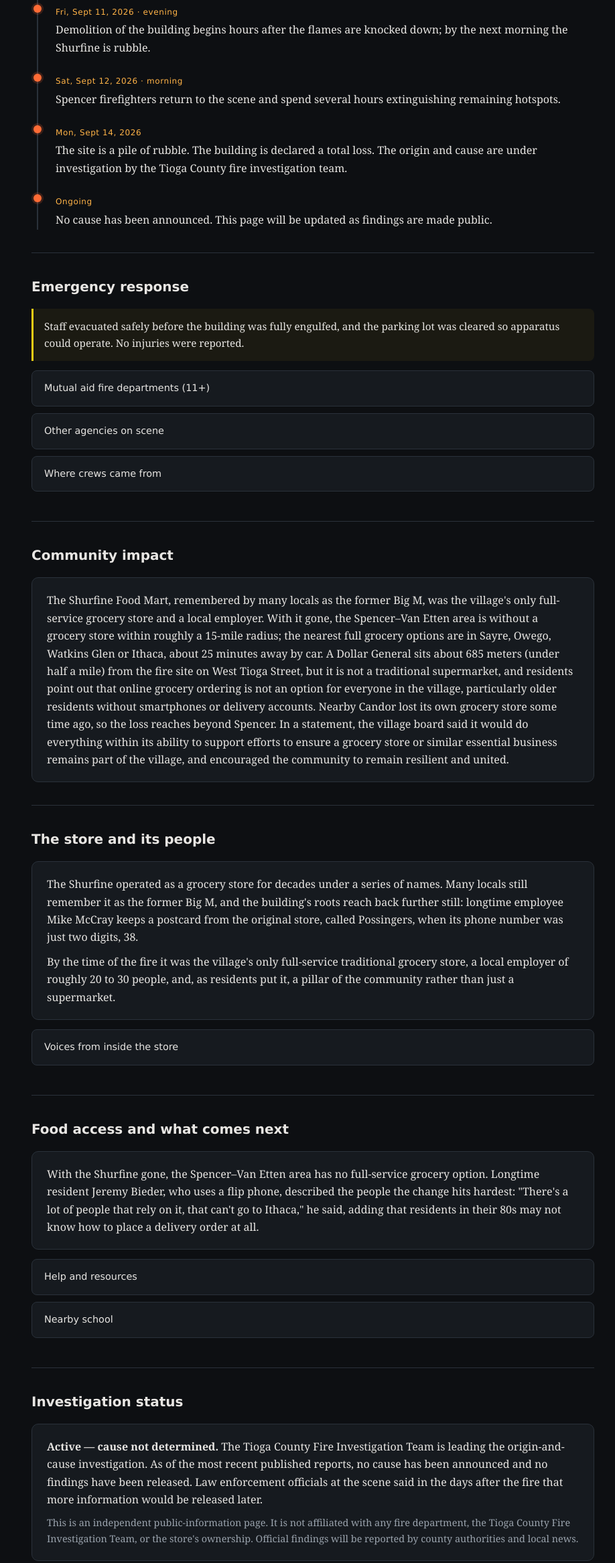
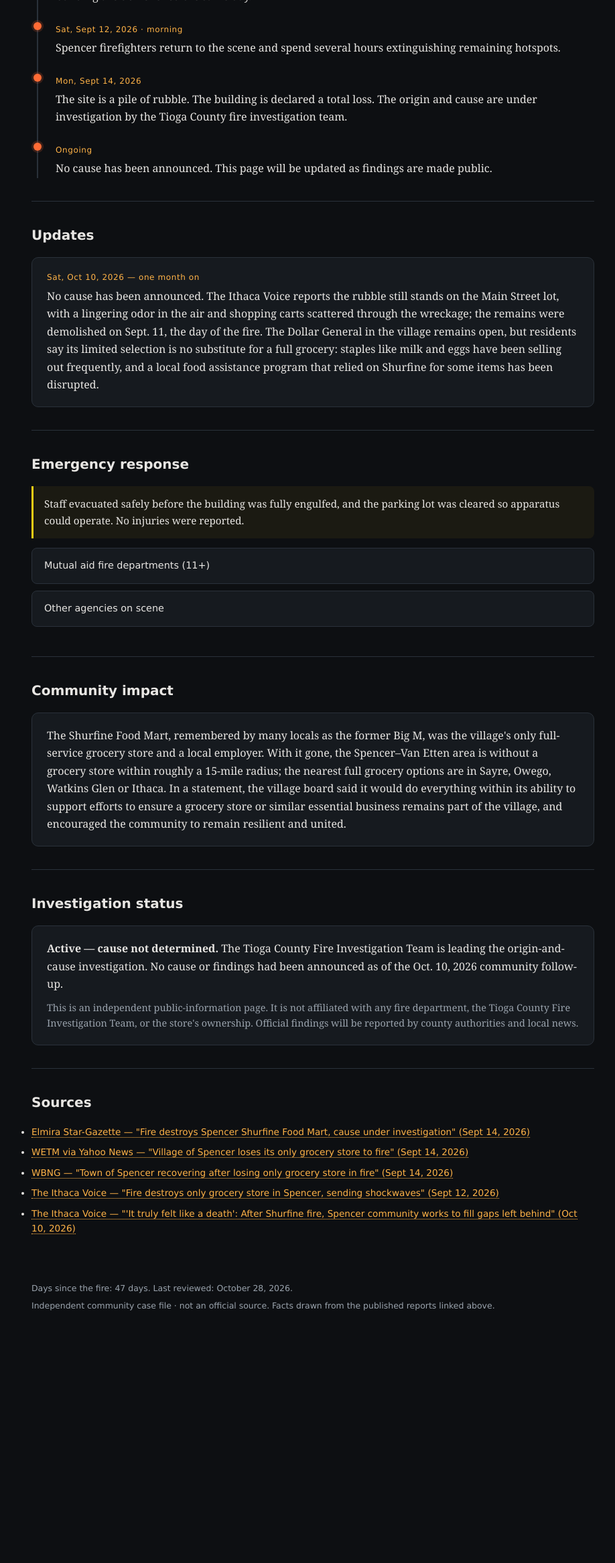
Before and after one commit to Zephplays134/spencer-ny-store-fire-investigation, a plain HTML site: page index.html in a window 1280 px wide. Shown: the part 1106-3440 px from the top of the page at 67% size, without its empty margins (173-1091 px from the left). After the commit the page ends 3107 px from the top, so only its background shows below. Drawn offline with Linux system fonts and the light colour scheme.

Commit message:
Add Oct 10 update: aftermath status, demolition note, new source

```diff
--- a/index.html
+++ b/index.html
@@ -35,6 +35,9 @@
 .timeline li::before{content:"";position:absolute;left:-7px;top:4px;width:12px;height:12px;border-radius:50%;background:var(--accent);box-shadow:0 0 0 3px rgba(255,107,53,.18)}
 .t-when{font-family:Verdana,Arial,sans-serif;font-size:.75rem;color:var(--accent2);letter-spacing:.05em}
 .timeline p{margin-top:2px}
+.update{margin-bottom:16px}
+.update:last-child{margin-bottom:0}
+.u-when{font-family:Verdana,Arial,sans-serif;font-size:.75rem;color:var(--accent2);letter-spacing:.05em;margin-bottom:4px}
 .acc{border:1px solid var(--line);border-radius:8px;background:var(--panel);margin-bottom:10px;overflow:hidden}
 .acc button{all:unset;display:block;width:100%;padding:14px 18px;cursor:pointer;font-family:Verdana,Arial,sans-serif;font-size:.9rem;color:var(--text)}
 .acc button::after{content:"+";float:right;color:var(--accent);font-weight:700}
@@ -84,12 +87,19 @@
     <h2>Timeline</h2>
     <ul class="timeline">
       <li><span class="t-when">Fri, Sept 11, 2026 · shortly before 12:30 p.m.</span><p>Units from the Spencer Fire Department respond to a reported structure fire at 15 N. Main St. in the village. Flames are soon visible through the roof.</p></li>
-      <li><span class="t-when">Fri, Sept 11, 2026 · afternoon</span><p>Store employees evacuate the building safely and move vehicles out of the parking lot to give first responders room to operate. Crews from eleven area departments fight the blaze.</p></li>
-      <li><span class="t-when">Fri, Sept 11, 2026 · evening</span><p>Demolition of the building begins hours after the flames are knocked down; by the next morning the Shurfine is rubble.</p></li>
+      <li><span class="t-when">Fri, Sept 11, 2026 · afternoon</span><p>Store employees evacuate the building safely and move vehicles out of the parking lot to give first responders room to operate. Crews from eleven area departments fight the blaze. The remains of the building are demolished the same day.</p></li>
       <li><span class="t-when">Sat, Sept 12, 2026 · morning</span><p>Spencer firefighters return to the scene and spend several hours extinguishing remaining hotspots.</p></li>
       <li><span class="t-when">Mon, Sept 14, 2026</span><p>The site is a pile of rubble. The building is declared a total loss. The origin and cause are under investigation by the Tioga County fire investigation team.</p></li>
       <li><span class="t-when">Ongoing</span><p>No cause has been announced. This page will be updated as findings are made public.</p></li>
     </ul>
+  </section>
+
+  <section id="updates">
+    <h2>Updates</h2>
+    <div class="card update">
+      <div class="u-when">Sat, Oct 10, 2026 — one month on</div>
+      <p>No cause has been announced. The Ithaca Voice reports the rubble still stands on the Main Street lot, with a lingering odor in the air and shopping carts scattered through the wreckage; the remains were demolished on Sept. 11, the day of the fire. The Dollar General in the village remains open, but residents say its limited selection is no substitute for a full grocery: staples like milk and eggs have been selling out frequently, and a local food assistance program that relied on Shurfine for some items has been disrupted.</p>
+    </div>
   </section>
 
   <section id="response">
@@ -103,55 +113,17 @@
       <button type="button" onclick="toggleAcc(this)">Other agencies on scene</button>
       <div class="panel"><p>Bangs Ambulance, New York State Electric and Gas (NYSEG), the New York State Department of Transportation, and Austin Excavating.</p></div>
     </div>
-    <div class="acc">
-      <button type="button" onclick="toggleAcc(this)">Where crews came from</button>
-      <div class="panel"><p>Responding agencies came from three counties: Tompkins, Tioga and Chemung. Smoke was visible across the small village as the fire burned.</p></div>
-    </div>
   </section>
 
   <section id="community">
     <h2>Community impact</h2>
-    <p class="card">The Shurfine Food Mart, remembered by many locals as the former Big M, was the village's only full-service grocery store and a local employer. With it gone, the Spencer–Van Etten area is without a grocery store within roughly a 15-mile radius; the nearest full grocery options are in Sayre, Owego, Watkins Glen or Ithaca, about 25 minutes away by car. A Dollar General sits about 685 meters (under half a mile) from the fire site on West Tioga Street, but it is not a traditional supermarket, and residents point out that online grocery ordering is not an option for everyone in the village, particularly older residents without smartphones or delivery accounts. Nearby Candor lost its own grocery store some time ago, so the loss reaches beyond Spencer. In a statement, the village board said it would do everything within its ability to support efforts to ensure a grocery store or similar essential business remains part of the village, and encouraged the community to remain resilient and united.</p>
-  </section>
-
-  <section id="the-store">
-    <h2>The store and its people</h2>
-    <div class="card" style="margin-bottom:14px">
-      <p>The Shurfine operated as a grocery store for decades under a series of names. Many locals still remember it as the former Big M, and the building's roots reach back further still: longtime employee Mike McCray keeps a postcard from the original store, called Possingers, when its phone number was just two digits, 38.</p>
-      <p style="margin-top:10px">By the time of the fire it was the village's only full-service traditional grocery store, a local employer of roughly 20 to 30 people, and, as residents put it, a pillar of the community rather than just a supermarket.</p>
-    </div>
-    <div class="acc">
-      <button type="button" onclick="toggleAcc(this)">Voices from inside the store</button>
-      <div class="panel">
-        <p><strong>Zach Kevan</strong>, a deli employee of about 14 months, was making a sandwich when the fire began. He and another deli worker ran toward the smell of smoke, opened the door to the loading dock, and found black smoke pouring out. The lights were off. He told someone to call 911 and began moving everyone out of the building. Hours later he watched the counter he had worked behind that morning torn down by demolition crews. "Everything is 25 minutes away to go buy a head of lettuce," he said.</p>
-        <p style="margin-top:10px"><strong>Mike McCray</strong> worked at the store for 18 of his 20 years living in Spencer and walked to work. He described the fire's speed: "It went fast. All the timbers in it are years old and all seasoned and dry. It got up into the ceiling and it was gone." He remembered the old store selling groceries and hardware, and even having a shooting range downstairs.</p>
-      </div>
-    </div>
-  </section>
-
-  <section id="access">
-    <h2>Food access and what comes next</h2>
-    <div class="card" style="margin-bottom:14px">
-      <p>With the Shurfine gone, the Spencer–Van Etten area has no full-service grocery option. Longtime resident Jeremy Bieder, who uses a flip phone, described the people the change hits hardest: "There's a lot of people that rely on it, that can't go to Ithaca," he said, adding that residents in their 80s may not know how to place a delivery order at all.</p>
-    </div>
-    <div class="acc">
-      <button type="button" onclick="toggleAcc(this)">Help and resources</button>
-      <div class="panel">
-        <p>Local outlets list help for residents affected by the loss: Catholic Charities of Tompkins/Tioga and the Spencer–Van Etten Food Cupboard. The village board has said it will do everything within its ability to support efforts to ensure a grocery store or similar essential business remains part of the village.</p>
-      </div>
-    </div>
-    <div class="acc">
-      <button type="button" onclick="toggleAcc(this)">Nearby school</button>
-      <div class="panel">
-        <p>The burning store sits just blocks from Spencer–Van Etten Middle School. Local outlet WICZ quoted Patterson, whose statement read in part, "Our hearts and thoughts are with the Shurfine staff, first responders and the Village of Spencer." No injuries were reported.</p>
-      </div>
-    </div>
+    <p class="card">The Shurfine Food Mart, remembered by many locals as the former Big M, was the village's only full-service grocery store and a local employer. With it gone, the Spencer–Van Etten area is without a grocery store within roughly a 15-mile radius; the nearest full grocery options are in Sayre, Owego, Watkins Glen or Ithaca. In a statement, the village board said it would do everything within its ability to support efforts to ensure a grocery store or similar essential business remains part of the village, and encouraged the community to remain resilient and united.</p>
   </section>
 
   <section id="investigation">
     <h2>Investigation status</h2>
     <div class="card">
-      <p><strong id="invStatus">Active — cause not determined.</strong> The Tioga County Fire Investigation Team is leading the origin-and-cause investigation. As of the most recent published reports, no cause has been announced and no findings have been released. Law enforcement officials at the scene said in the days after the fire that more information would be released later.</p>
+      <p><strong id="invStatus">Active — cause not determined.</strong> The Tioga County Fire Investigation Team is leading the origin-and-cause investigation. No cause or findings had been announced as of the Oct. 10, 2026 community follow-up.</p>
       <p style="margin-top:10px;color:var(--muted);font-size:.9rem">This is an independent public-information page. It is not affiliated with any fire department, the Tioga County Fire Investigation Team, or the store's ownership. Official findings will be reported by county authorities and local news.</p>
     </div>
   </section>
@@ -163,14 +135,13 @@
       <li><a href="https://www.yahoo.com/news/articles/village-spencer-loses-only-grocery-223930675.html" target="_blank" rel="noopener">WETM via Yahoo News — "Village of Spencer loses its only grocery store to fire" (Sept 14, 2026)</a></li>
       <li><a href="https://www.wbng.com/2026/09/14/town-spencer-recovering-after-losing-only-grocery-store-fire/" target="_blank" rel="noopener">WBNG — "Town of Spencer recovering after losing only grocery store in fire" (Sept 14, 2026)</a></li>
       <li><a href="https://ithacavoice.org/2026/09/fire-destroys-only-grocery-store-in-spencer-sending-shockwaves/" target="_blank" rel="noopener">The Ithaca Voice — "Fire destroys only grocery store in Spencer, sending shockwaves" (Sept 12, 2026)</a></li>
-      <li><a href="https://www.wicz.com/news/massive-fire-tears-through-spencer-shurfine-food-mart-near-middle-school/article_71a51b73-f861-4ea5-babc-1c7494c95000.html" target="_blank" rel="noopener">WICZ — "Massive Fire Tears Through Spencer Shurfine Food Mart Near Middle School" (Sept 11, 2026)</a></li>
-      <li><a href="https://www.wbng.com/2026/09/11/shur-fine-food-mart-burns-after-afternoon-fire-spencer/" target="_blank" rel="noopener">WBNG — "Shur Fine Food Mart burns after afternoon fire in Spencer" (Sept 11, 2026)</a></li>
+      <li><a href="https://ithacavoice.org/2026/10/it-truly-felt-like-a-death-after-shurfine-fire-spencer-community-works-to-fill-gaps-left-behind/" target="_blank" rel="noopener">The Ithaca Voice — "'It truly felt like a death': After Shurfine fire, Spencer community works to fill gaps left behind" (Oct 10, 2026)</a></li>
     </ul>
   </section>
 
   <footer>
     <p>Days since the fire: <span id="days">…</span>. Last reviewed: <span id="updated"></span>.</p>
-    <p style="margin-top:6px">Independent community case file · not an official source. Facts drawn from the published reports linked above. Last expanded Oct 28, 2026.</p>
+    <p style="margin-top:6px">Independent community case file · not an official source. Facts drawn from the published reports linked above.</p>
   </footer>
 </main>
 
```
Also changed, not shown: 1 other file.
